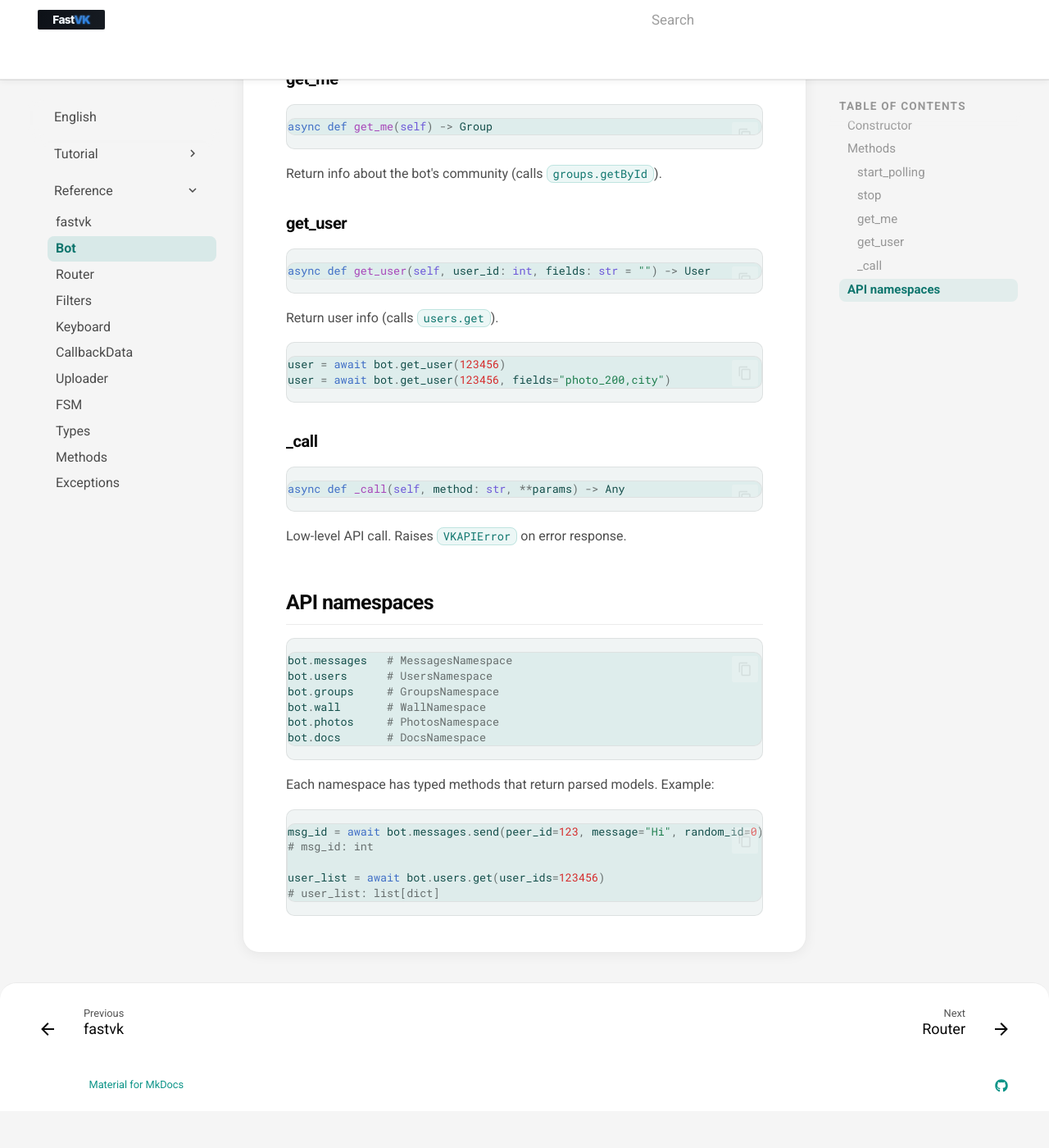
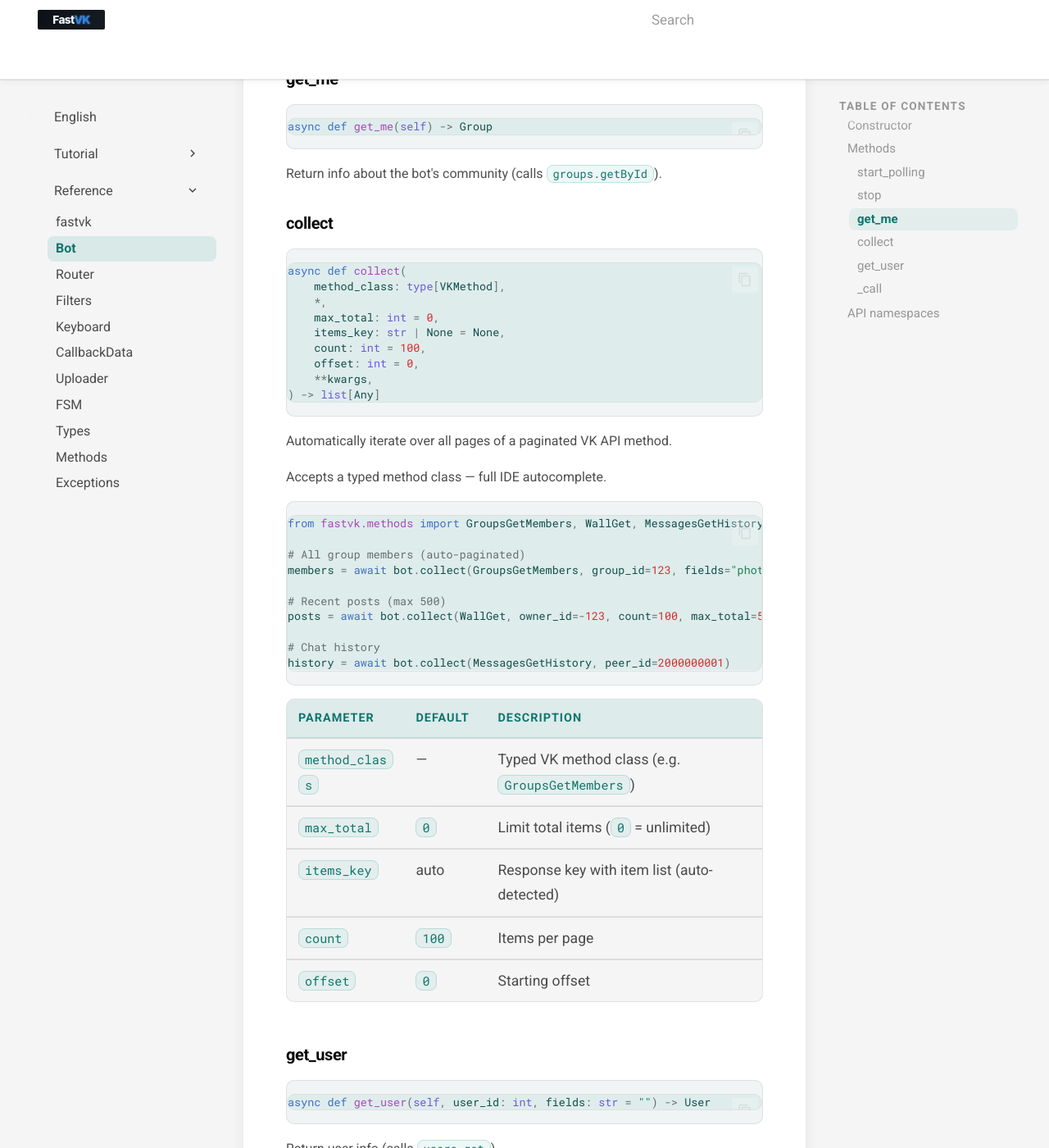
Before and after one commit to ndugram/fastvk, an MkDocs documentation site: the page built from docs/en/reference/bot.md, in a window 1280 px wide and 1400 px high, scrolled down 1481 px. Shown: the whole window at 82% size. Built offline with MkDocs 1.6.1 and Material for MkDocs 9.7.7, drawn with Linux system fonts in a browser that asks for light colours; comment, search, counter and statistics services are not loaded; before the commit the page ends 2836 px from its top, so only the background shows below that.

Commit message:
docs: update bot.md

````diff
--- a/docs/en/reference/bot.md
+++ b/docs/en/reference/bot.md
@@ -51,6 +51,45 @@ async def get_me(self) -> Group
 
 Return info about the bot's community (calls `groups.getById`).
 
+### collect
+
+```python
+async def collect(
+    method_class: type[VKMethod],
+    *,
+    max_total: int = 0,
+    items_key: str | None = None,
+    count: int = 100,
+    offset: int = 0,
+    **kwargs,
+) -> list[Any]
+```
+
+Automatically iterate over all pages of a paginated VK API method.
+
+Accepts a typed method class — full IDE autocomplete.
+
+```python
+from fastvk.methods import GroupsGetMembers, WallGet, MessagesGetHistory
+
+# All group members (auto-paginated)
+members = await bot.collect(GroupsGetMembers, group_id=123, fields="photo_200")
+
+# Recent posts (max 500)
+posts = await bot.collect(WallGet, owner_id=-123, count=100, max_total=500)
+
+# Chat history
+history = await bot.collect(MessagesGetHistory, peer_id=2000000001)
+```
+
+| Parameter | Default | Description |
+|-----------|---------|-------------|
+| `method_class` | — | Typed VK method class (e.g. `GroupsGetMembers`) |
+| `max_total` | `0` | Limit total items (`0` = unlimited) |
+| `items_key` | auto | Response key with item list (auto-detected) |
+| `count` | `100` | Items per page |
+| `offset` | `0` | Starting offset |
+
 ### get_user
 
 ```python
````
